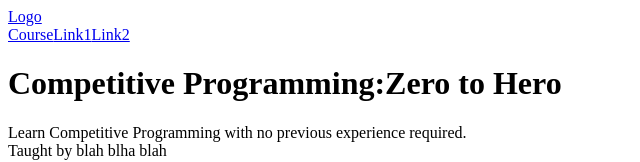
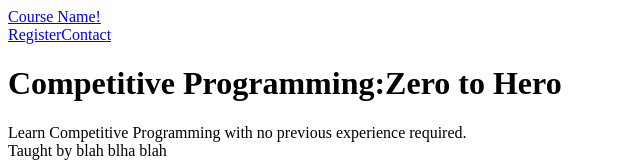
Before and after one commit to tmwilliamlin168/course-for-fools, a Next.js app: page / in a window 1280 px wide. Shown: the top 162 px of the page, without its empty margins (0-640 px from the left). Built offline with nearby package versions, Linux system fonts and the light colour scheme.

Commit message:
change header

```diff
--- a/components/header.js
+++ b/components/header.js
@@ -2,12 +2,12 @@ import Link from 'next/link';
 
 const internalLinks = [
 {
-    label: "Link1",
-    url: "/link1",
+    label: "Register",
+    url: "/register",
 },
 {
-    label: "Link2",
-    url: "/link2",
+    label: "Contact",
+    url: "mailto:course@williamlin.io",
 },
 ];
 
@@ -22,16 +22,9 @@ export default function Header() {
                 href="/"
                 className="flex-shrink-0 flex items-center text-xl font-bold"
                 >
-                Logo
+                Course Name!
                 </Link>
                 <div className="hidden sm:ml-8 sm:flex space-x-8">
-                <a
-                    href="https://course.williamlin.io/"
-                    target="_blank"
-                    className="inline-flex items-center px-1 pt-1 border-b-2 border-transparent text-sm font-medium leading-5 text-gray-500 hover:text-gray-700 hover:border-gray-300 focus:outline-none focus:text-gray-700 focus:border-gray-300 transition duration-150 ease-in-out"
-                >
-                    Course
-                </a>
                 {internalLinks.map(link => (
                     <Link
                         href={link.url}
```
Also changed, not shown: pages/register.js (+8 -0 lines).
